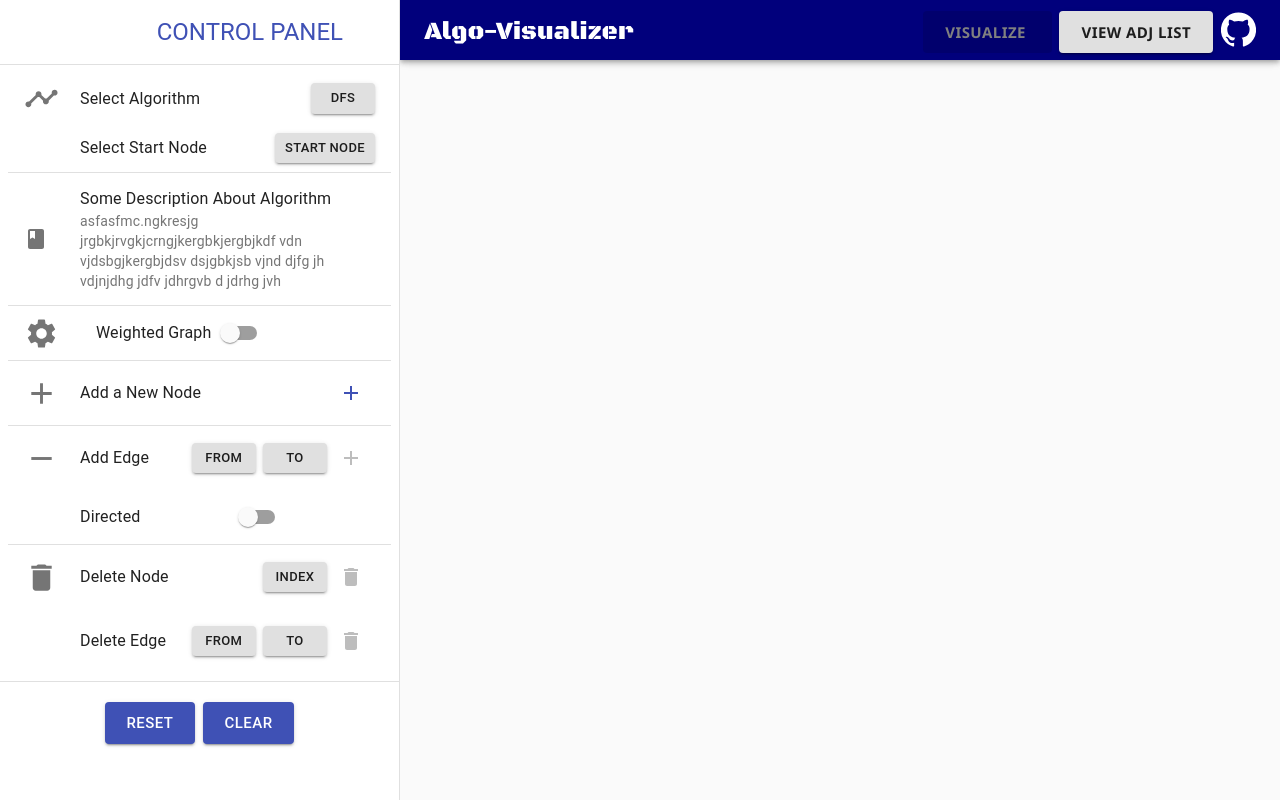
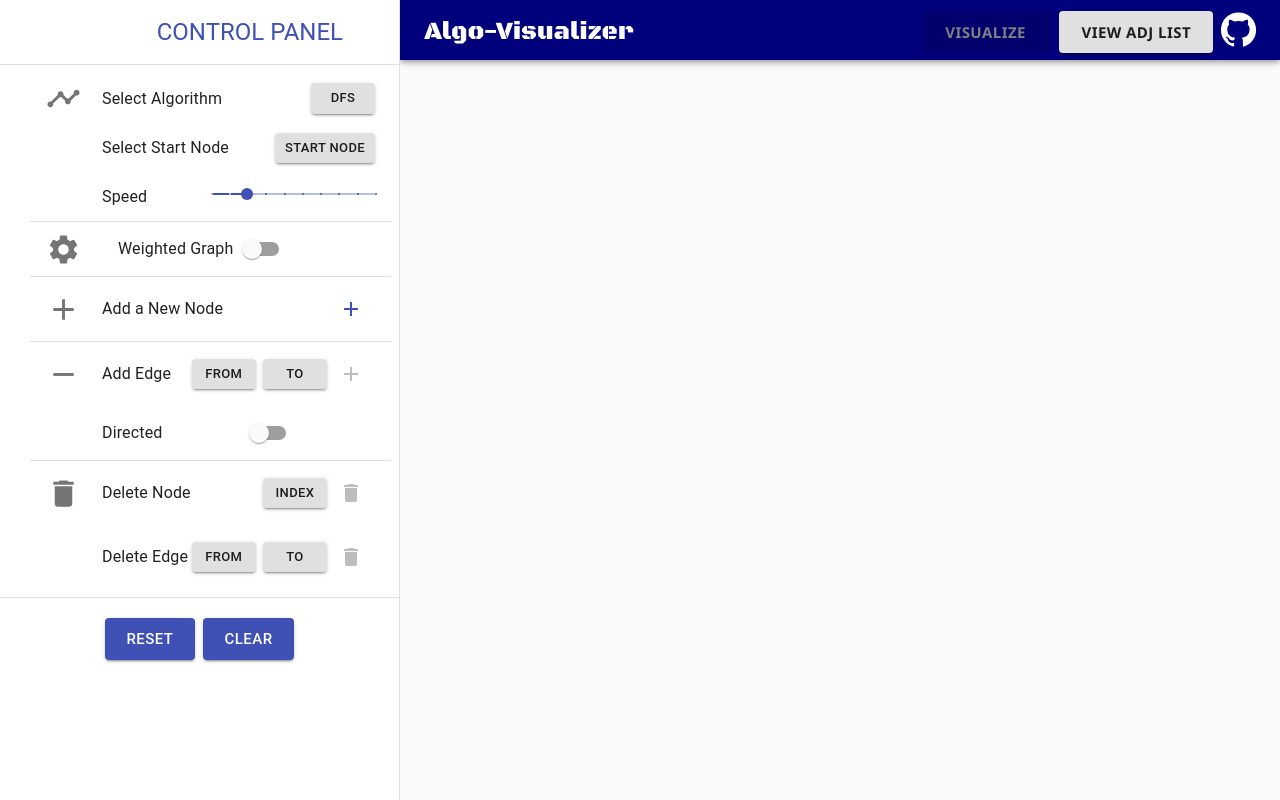
Before and after one commit to Synergise-IIT-Bhubaneswar/algo-visualizer, a React (Create React App) app: page / in a window 1280 px wide. Built offline with nearby package versions, Linux system fonts and the light colour scheme; some icons are missing.

Commit message:
Add visualization speed control

```diff
--- a/src/algorithms/BFS/BfsVisualization.js
+++ b/src/algorithms/BFS/BfsVisualization.js
@@ -2,9 +2,10 @@ import { useState, useEffect } from "react";
 import asyncTimeOut from "../../helpers/asyncTimeOut";
 import Queue from "../../helpers/dataStructures/Queue";
 
-const delayTime = 1000;
+//const delayTime = 1000;
 const BfsVisualization = (props) => {
   const vertexIndices = new Map();
+  const delayTime = props.visualizationSpeed
   const [visited, setVisited] = useState(
     new Array(props.noOfVertices).fill(-1)
   );
--- a/src/algorithms/DFS/DfsVisualization.js
+++ b/src/algorithms/DFS/DfsVisualization.js
@@ -1,9 +1,10 @@
 import { useState, useEffect } from "react";
 import asyncTimeOut from "../../helpers/asyncTimeOut";
 
-const delayTime = 1000;
+//const delayTime = 1000;
 const DfsVisualization = (props) => {
   const vertexIndices = new Map();
+  const delayTime = props.visualizationSpeed
   const [parent, setParent] = useState(new Array(props.noOfVertices).fill(-1));
 
   const DFSAlgo = async (vertexID) => {
--- a/src/algorithms/Kruskal/KruskalVisualization.js
+++ b/src/algorithms/Kruskal/KruskalVisualization.js
@@ -2,11 +2,11 @@ import { useState, useEffect } from "react";
 import asyncTimeOut from "../../helpers/asyncTimeOut";
 import UnionFind from "../../helpers/dataStructures/UnionFind";
 
-const delayTime = 1000;
+//const delayTime = 1000;
 const KruskalVisualization = (props) => {
   const vertexIndices = new Map();
   const edgeWeights = [];
-
+  const delayTime = props.visualizationSpeed
   const visualizeKruskal = async () => {
     const unionFind = new UnionFind(props.edgeRefs.size);
 
--- a/src/components/GraphComponents/Canvas.js
+++ b/src/components/GraphComponents/Canvas.js
@@ -288,6 +288,7 @@ class Canvas extends React.Component {
               edgeRefs={this.edgeRefs}
               adjList={this.adjList}
               endVisualizing={this.endVisualizing}
+              visualizationSpeed={this.props.visualizationSpeed}
             />
           ) : null}
           {this.props.isVisualizing &&
@@ -300,6 +301,7 @@ class Canvas extends React.Component {
               edgeRefs={this.edgeRefs}
               adjList={this.adjList}
               endVisualizing={this.endVisualizing}
+              visualizationSpeed={this.props.visualizationSpeed}
             />
           ) : null}
           {this.props.isVisualizing &&
@@ -312,6 +314,7 @@ class Canvas extends React.Component {
               edgeRefs={this.edgeRefs}
               adjList={this.adjList}
               endVisualizing={this.endVisualizing}
+              visualizationSpeed={this.props.visualizationSpeed}
             />
           ) : null}
         </div>
--- a/src/components/Layout/Layout.js
+++ b/src/components/Layout/Layout.js
@@ -9,8 +9,14 @@ const Layout = () => {
   );
 
   const [isVisualizing, setIsVisualizing] = useState(false)
+  const [speed, setSpeed] = useState(300) // store this dfault speed in some config file
   const [adjListOpen, setAdjListOpen] = useState(false)
   const [startNode, setStartNode] = useState("Start Node")
+
+  const speedChange = (e, value) => {
+    setSpeed(value * 100);
+  }
+
   const selectStartNode = (node) => {
     setStartNode(node);
   }
@@ -45,6 +51,8 @@ const Layout = () => {
         isVisualizing={isVisualizing}
         toggleAdjList={toggleAdjList}
         isAdjListOpen={adjListOpen}
+        speedChange={speedChange}
+        initialSpeed={speed}
       ></Header>
       <Canvas
         startNode={startNode}
@@ -53,7 +61,9 @@ const Layout = () => {
         isVisualizing={isVisualizing}
         selectedAlgorithm={selectedAlgorithm}
         ref={canvasRef}
-        open={adjListOpen} />
+        open={adjListOpen}
+        visualizationSpeed={speed}
+      />
     </div>
   );
 };
--- a/src/components/UI/Header/Drawer.js
+++ b/src/components/UI/Header/Drawer.js
@@ -28,6 +28,7 @@ import FormControl from "@material-ui/core/FormControl";
 import Radio from "@material-ui/core/Radio";
 import RadioGroup from "@material-ui/core/RadioGroup";
 import FormLabel from "@material-ui/core/FormLabel";
+import Slider from '@material-ui/core/Slider';
 
 const drawerWidth = 400;
 const useStyles = makeStyles((theme) => ({
@@ -40,6 +41,9 @@ const useStyles = makeStyles((theme) => ({
   },
   drawerPaper: {
     width: drawerWidth,
+  },
+  slider: {
+    width: "50%"
   },
   drawerHeader: {
     //overflowY: "scroll",
@@ -295,8 +299,33 @@ const CustomDrawer = (props) => {
               click={(e) => openStartNodeMenu(e)}
             ></Menu>
           </ListItem>
+          {/* <Divider /> */}
+
+
+          <ListItem>
+            <ListItemIcon>
+              {/* <TimelineIcon fontSize="large" /> */}
+            </ListItemIcon>
+            <ListItemText primary="Speed" />
+            <div className={classes.slider}>
+              <Slider
+                defaultValue={parseInt(props.initialSpeed) / 100}
+                // getAriaValueText={valuetext}
+                onChange={props.speedChange}
+                aria-labelledby="discrete-slider"
+                valueLabelDisplay="auto"
+                step={1}
+                marks
+                min={1}
+                max={10}
+              />
+            </div>
+          </ListItem>
+
           <Divider />
-          <ListItem>
+
+
+          {/* <ListItem>
             <ListItemIcon>
               <BookIcon />
             </ListItemIcon>
@@ -305,7 +334,7 @@ const CustomDrawer = (props) => {
               secondary="asfasfmc.ngkresjg jrgbkjrvgkjcrngjkergbkjergbjkdf vdn vjdsbgjkergbjdsv dsjgbkjsb vjnd djfg jh vdjnjdhg jdfv jdhrgvb d jdrhg jvh"
             ></ListItemText>
           </ListItem>
-          <Divider />
+          <Divider /> */}
           <ListItem>
             <ListItemIcon>
               <SettingsIcon fontSize="large" />
--- a/src/components/UI/Header/Header.js
+++ b/src/components/UI/Header/Header.js
@@ -176,6 +176,8 @@ const Header = (props) => {
         open={open}
         handleDrawerClose={handleDrawerClose}
         canvasRef={props.canvasRef}
+        speedChange={props.speedChange}
+        initialSpeed={props.initialSpeed}
       />
     </div>
   );
```
